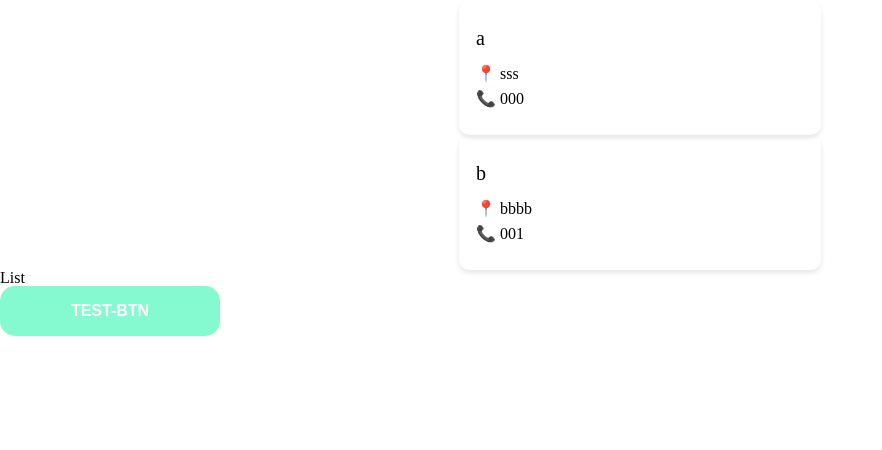
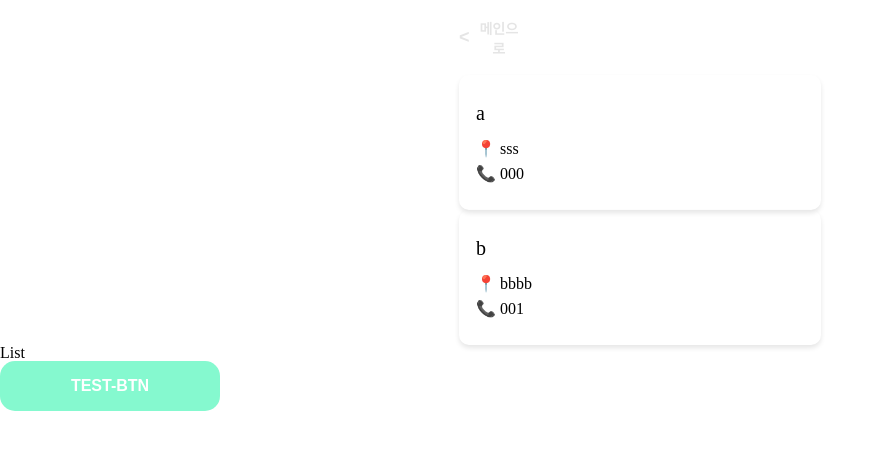
Before and after one commit to juo1221/wanted-codestates-project-10-8, a React (Create React App) app: page /list in a window 1280 px wide. Shown: the top 450 px of the page, without its empty margins (0-882 px from the left). Built offline with nearby package versions, Linux system fonts and the light colour scheme.

Commit message:
[Feat] #7 휴양림 목록 페이지 뒤로가기 버튼 생성

```diff
--- a/src/pages/List.js
+++ b/src/pages/List.js
@@ -15,6 +15,11 @@ export default function List() {
   return (
     <>
       {/* {isLoading && <Spinner />} */}
+      <ButtonWrapper>
+        <ReturnButton>
+          <span>메인으로</span>
+        </ReturnButton>
+      </ButtonWrapper>
       <CardListWrapper>
         {forestDataList.map((data) => (
           <ForestCard key={data.id} data={data} />
@@ -26,6 +31,33 @@ export default function List() {
   );
 }
 
+const ButtonWrapper = styled.section`
+  width: 362px;
+  height: 75px;
+  margin: 0 auto;
+  display: flex;
+  align-items: center;
+`;
+
+const ReturnButton = styled.button`
+  &:before {
+    content: '<';
+  }
+  width: 65px;
+  height: 40px;
+  display: flex;
+  align-items: center;
+  font-size: 18px;
+  font-weight: 700;
+  color: #e5e5e5;
+  cursor: pointer;
+
+  span {
+    font-size: 14px;
+    margin-left: 4px;
+  }
+`;
+
 const CardListWrapper = styled.section`
   width: 100%;
   display: flex;
```
